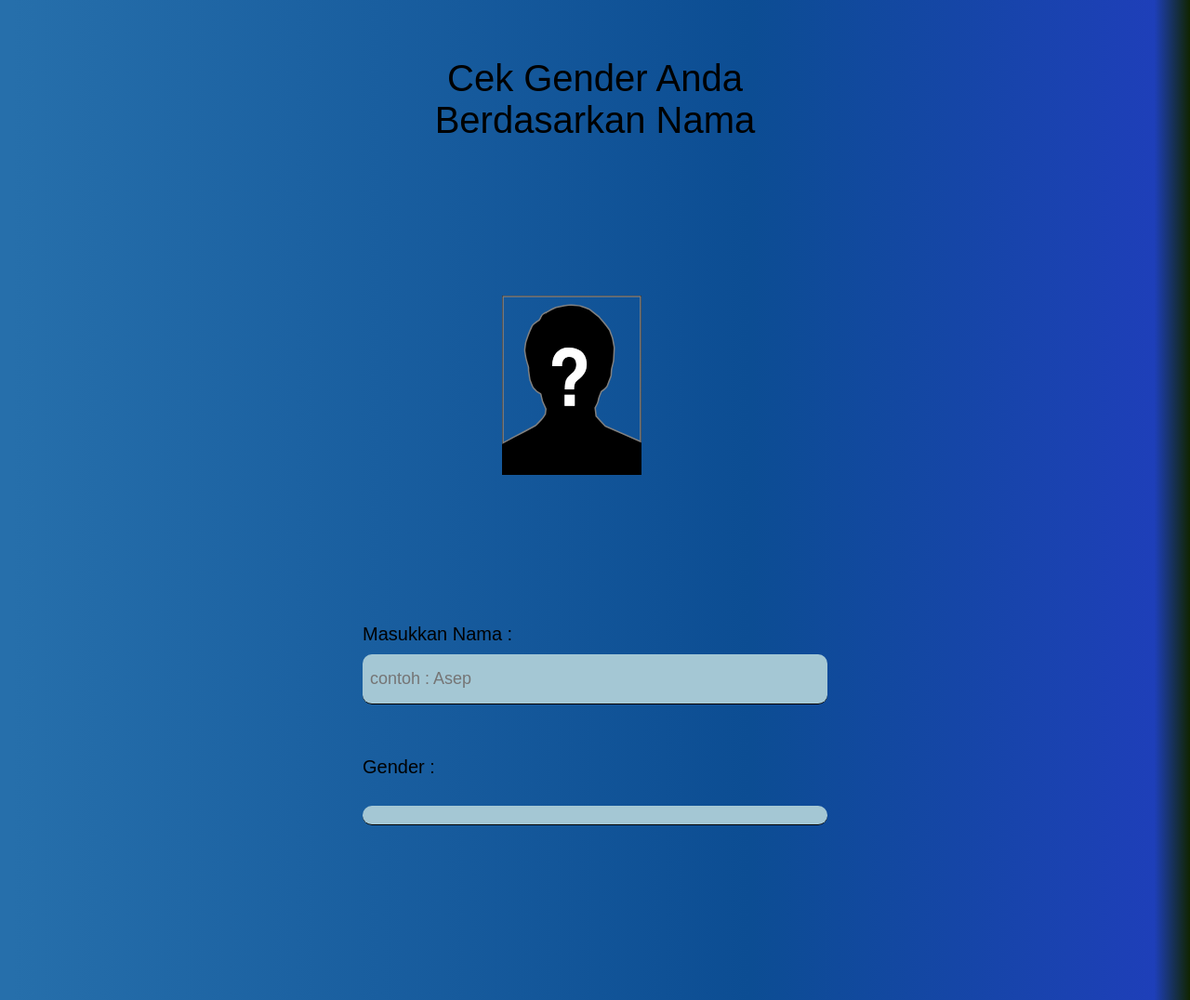
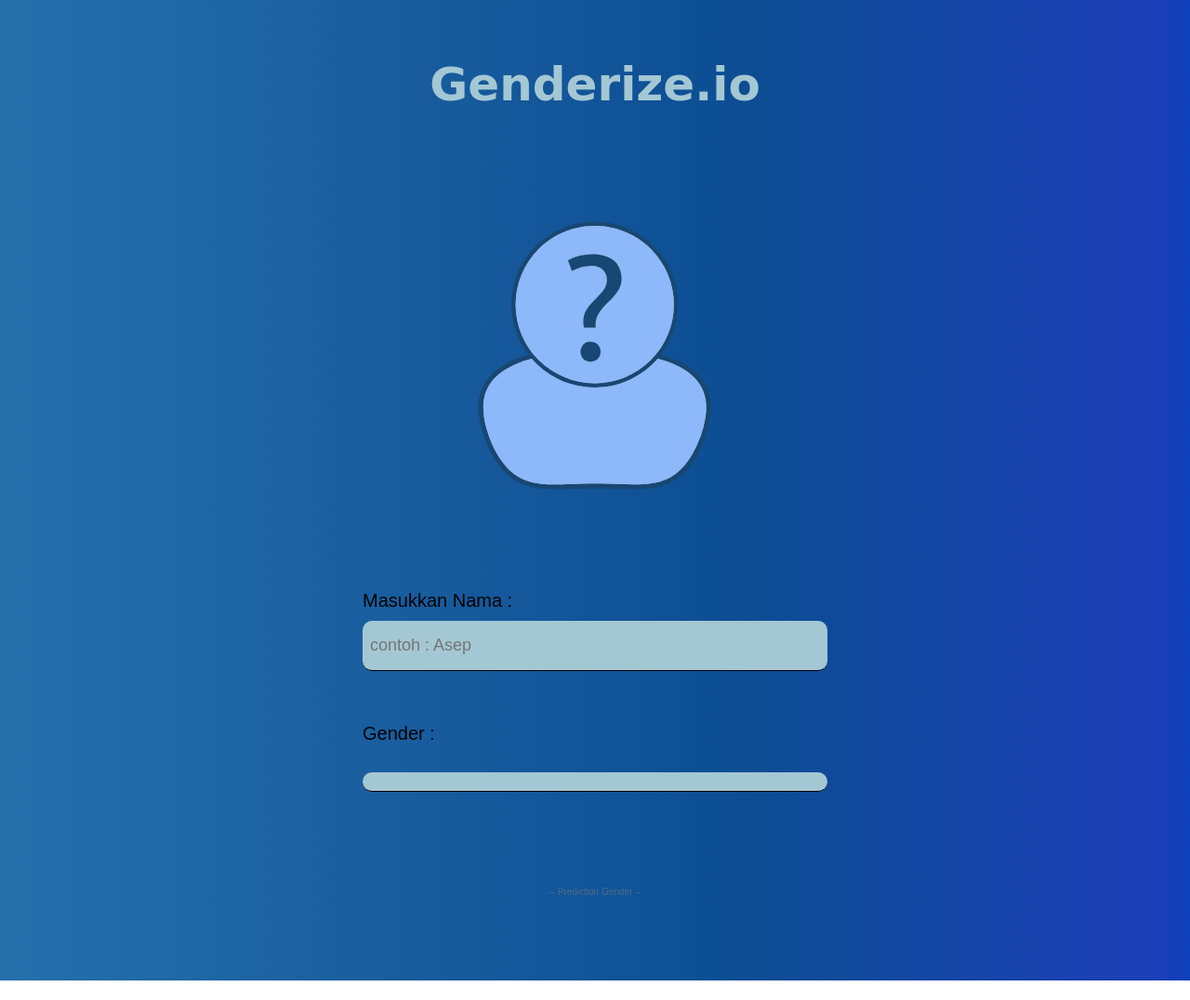
Before and after one commit to habibiahmada/prediction-gender, a plain HTML site: page index.html in a window 1280 px wide. Shown: the whole page at 93% size. After the commit the page ends 1055 px from the top, so only its background shows below. Drawn offline with Linux system fonts and the light colour scheme.

Commit message:
second commit

```diff
--- a/index.html
+++ b/index.html
@@ -3,15 +3,15 @@
   <head>
     <meta charset="UTF-8" />
     <meta name="viewport" content="width=device-width, initial-scale=1.0" />
-    <title>Document</title>
+    <title>Prediction Gender</title>
     <link rel="stylesheet" href="style.css" />
   </head>
   <body>
     <br /><br /><br />
-    <h1 class="tittle">Cek Gender Anda <br> Berdasarkan Nama</h1>
+    <h1 class="tittle">Genderize.io</h1>
     <main>
       <div class="container">
-        <img src="Image/art_15681336462957_0aefeb.svg" alt="gender" class="gender" />
+        <img src="Image/character-icon-png-4.svg" alt="gender" class="gender" />
         <label style="font-size: 20px;">Masukkan Nama :</label>
         <input placeholder="contoh : Asep " onkeydown="predict(event)" />
         <br /><br />
@@ -19,7 +19,8 @@
         <div id="prediction" class="prediction"></div>
       </div>
     </main>
-    <br /><br /><br /><br /><br /><br /><br /><br /><br /><br />
+    <br /><br /><br /><br /><br />
+    <h6>-- Prediction Gender --</h6><br /><br /><br /><br /><br />
     <script src="main.js"></script>
   </body>
 </html>
--- a/main.js
+++ b/main.js
@@ -19,7 +19,7 @@
 async function predict(event) {
   if (event.key == "Enter") {
     const firstName = event.target.value;
-    const queryUrl = `${base_api}/?name=${firstName}&country_id=ID`;
+    const queryUrl = `${base_api}/?name=${firstName}`;
 
     const response = await fetch(queryUrl);
     const result = await response.json();
--- a/style.css
+++ b/style.css
@@ -6,15 +6,16 @@
 
 html {
     font-family: Arial, Helvetica, sans-serif;
-    background: linear-gradient(90deg, rgb(38, 111, 171) 1%, rgb(12, 77, 147) 63%, rgb(30, 63, 185) 97%, rgba(16,36,0,1) 100%);
+    background: linear-gradient(90deg, rgb(38, 111, 171) 1%, rgb(12, 77, 147) 63%, rgb(30, 63, 185) 97%, rgb(15, 64, 187) 100%);
 }
 
 
 .tittle {
-    color: black;
-    font-size: 40px;
+    color: rgb(164, 199, 212);
+    font-size: 30px;
+    font-family: 'Pacifico', cursive;
     text-align: center;
-    font-weight: 500;
+    font-weight: 600;
     padding: 8px 0;
 }
 
@@ -23,9 +24,8 @@
     align-items: center;
     justify-content: center;
     text-align: center;
-    /* position: fixed; */
-    width: 30%;
-    margin: 30%;
+    transform: scale(2);
+    margin: 31%;
 }
 
 main {
@@ -42,6 +42,8 @@
     display: flex;
     flex-direction: column;
     gap: 10px;
+    padding-left: 10px;
+    padding-right: 10px;
 }
 
 .container label {
@@ -66,3 +68,101 @@
     padding: 10px 10px;
 
 }
+
+h6 {
+    display: flex;
+    text-align: center;
+    align-items: center;
+    justify-content: center;
+    font-size: 10px;
+    font-weight: 400;
+    color: rgba(128, 128, 128, 0.555);
+}
+
+/* for mobile phone */
+@media only screen and (min-width: 350px) {
+
+}
+
+/* for tablet */
+@media only screen and (min-width: 600px) {
+    *, body, html {
+    margin: 0;
+    padding: 0;
+    box-sizing: 0;
+}
+
+html {
+    font-family: Arial, Helvetica, sans-serif;
+    background: linear-gradient(90deg, rgb(38, 111, 171) 1%, rgb(12, 77, 147) 63%, rgb(30, 63, 185) 97%, rgb(15, 64, 187) 100%);
+}
+
+
+.tittle {
+    color: rgb(164, 199, 212);
+    font-size: 50px;
+    font-family: 'Pacifico', cursive;
+    text-align: center;
+    font-weight: 600;
+    padding: 8px 0;
+}
+
+.gender {
+    display: flex;
+    align-items: center;
+    justify-content: center;
+    text-align: center;
+}
+
+main {
+    display: flex;
+    justify-content: center;
+    align-items: center;
+    min-height: 92vh;
+}
+
+
+
+.container {
+    width: 500px;
+    display: flex;
+    flex-direction: column;
+    gap: 10px;
+    padding-left: 10px;
+    padding-right: 10px;
+}
+
+.container label {
+    font-size: 15px;
+}
+
+.container input {
+    border: none;
+    border-bottom: 1px solid black;
+    border-radius: 10px;
+    padding: 16px 8px;
+    font-size: 18px;
+    background-color: rgb(164, 199, 212);
+}
+
+
+.prediction {
+    margin-top: 20px;
+    background-color: rgb(164, 199, 212);
+    border-bottom: 1px solid black;
+    border-radius: 10px;
+    padding: 10px 10px;
+
+}
+
+h6 {
+    display: flex;
+    text-align: center;
+    align-items: center;
+    justify-content: center;
+    font-size: 10px;
+    font-weight: 400;
+    color: rgba(128, 128, 128, 0.555);
+}
+
+}
```
Also changed, not shown: Image/character-icon-png-4.svg (added).
